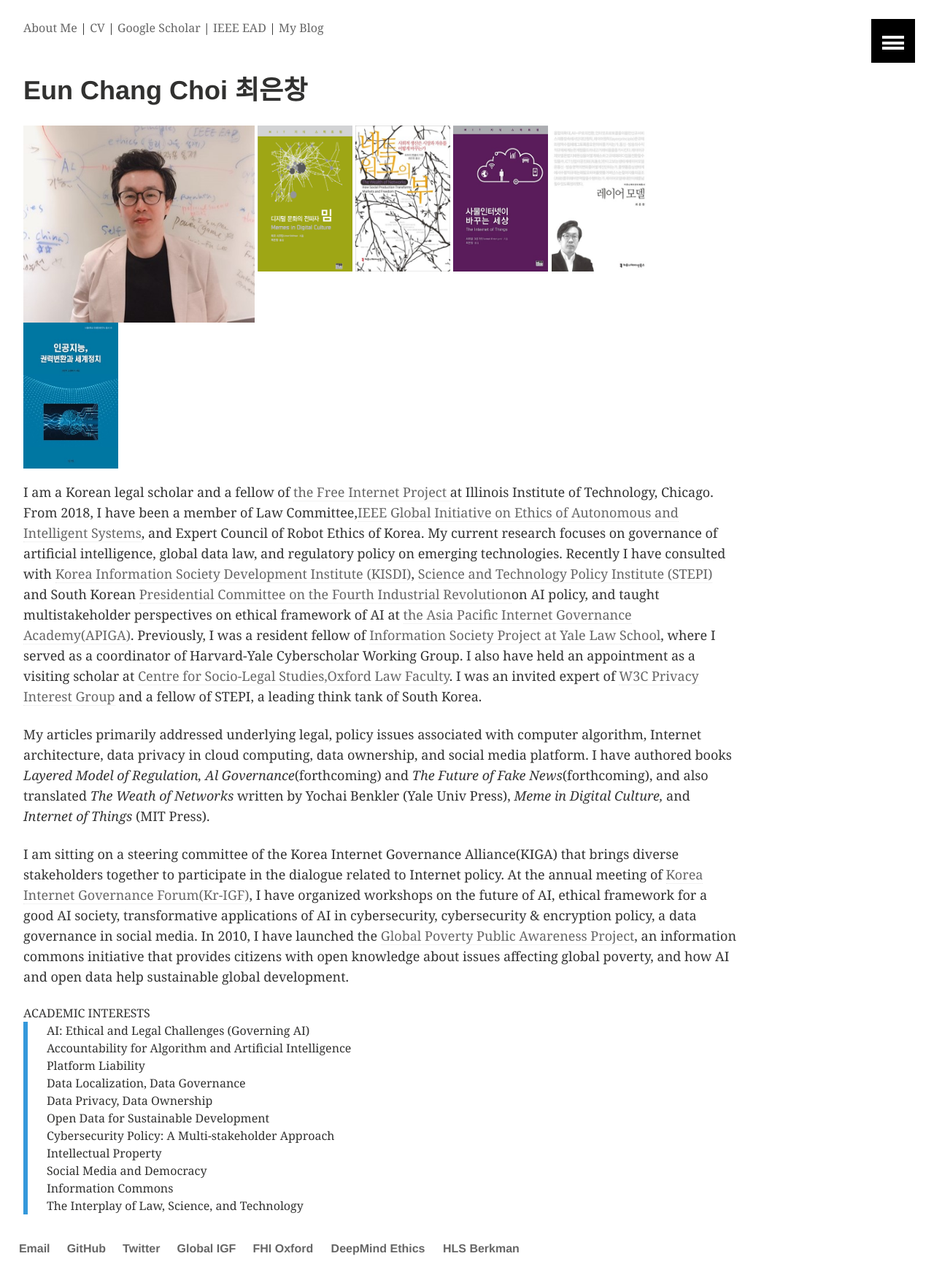
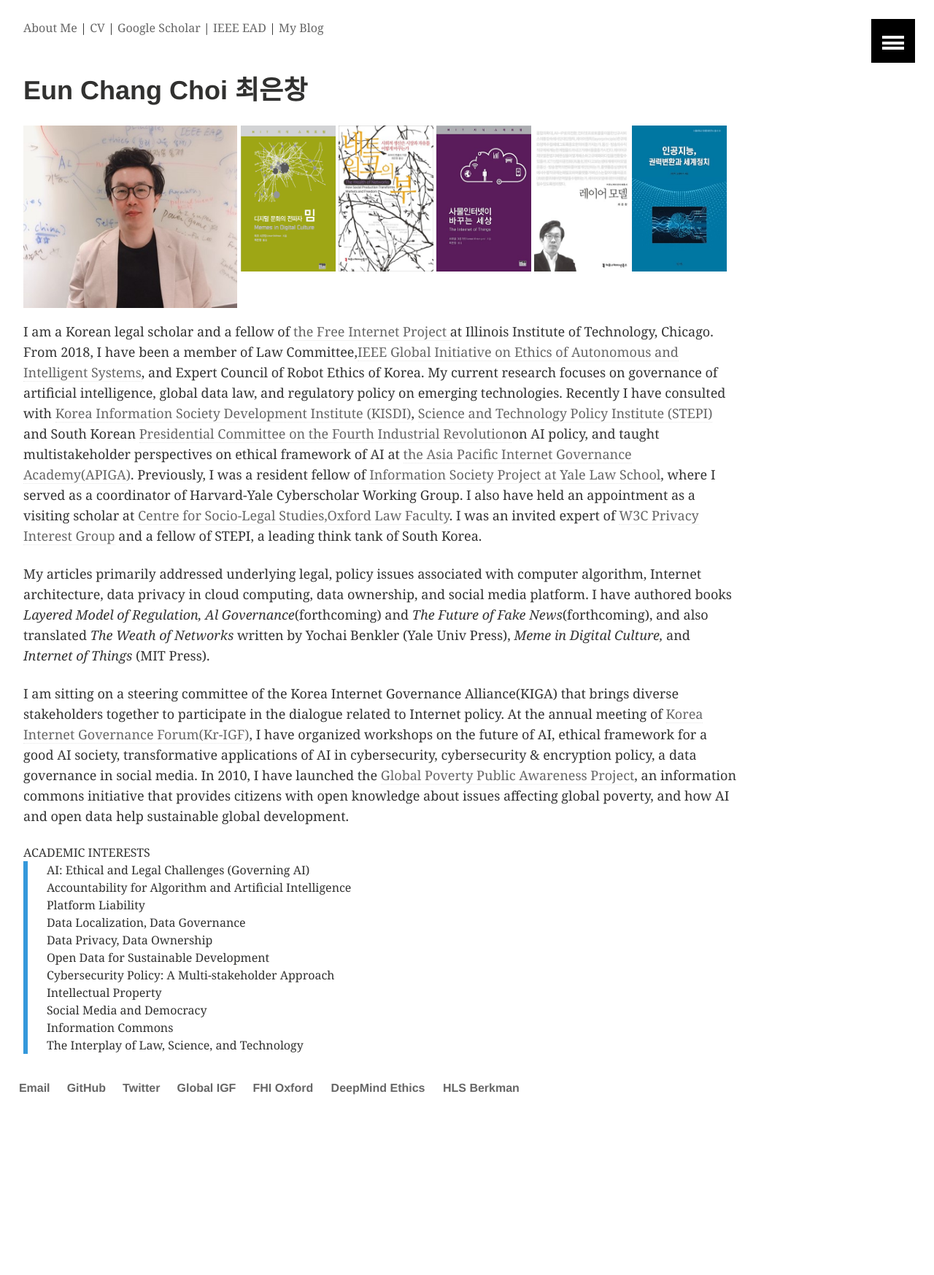
Before and after one commit to eunchangchoi/eunchangchoi.github.io, a Jekyll site: the page built from index.md, in a window 1280 px wide. Shown: the whole page at 73% size. Built offline with Jekyll 4.4.1, drawn with Linux system fonts in a browser that asks for light colours; after the commit the page ends 1527 px from its top, so only the background shows below that.

Commit message:
Update index.md

```diff
--- a/index.md
+++ b/index.md
@@ -11,7 +11,7 @@ title: "Eun Chang Choi 최은창"
 </div><!-- /.tiles -->
 <div style="width:90%">
 <div>
-<img style="height:270px" src="images/profile.jpg">
+<img style="height:250px" src="images/profile.jpg">
  <a href="https://mitpress.mit.edu/books/memes-digital-culture"><img style="vertical-align:top;height:200px;width:130px;" src="images/book1.png"></a>
  <a href="http://www.kyobobook.co.kr/product/detailViewKor.laf?ejkGb=KOR&mallGb=KOR&barcode=9791130435473&orderClick=LAG&Kc="><img style="vertical-align:top;height:200px;width:130px;" src="images/book2.jpg"></a>
  <a href="http://www.kyobobook.co.kr/product/detailViewKor.laf?ejkGb=KOR&mallGb=KOR&barcode=9788946062726&orderClick=LAH&Kc="><img style="vertical-align:top;height:200px;width:130px;" src="images/book3.jpg"></a>
```
